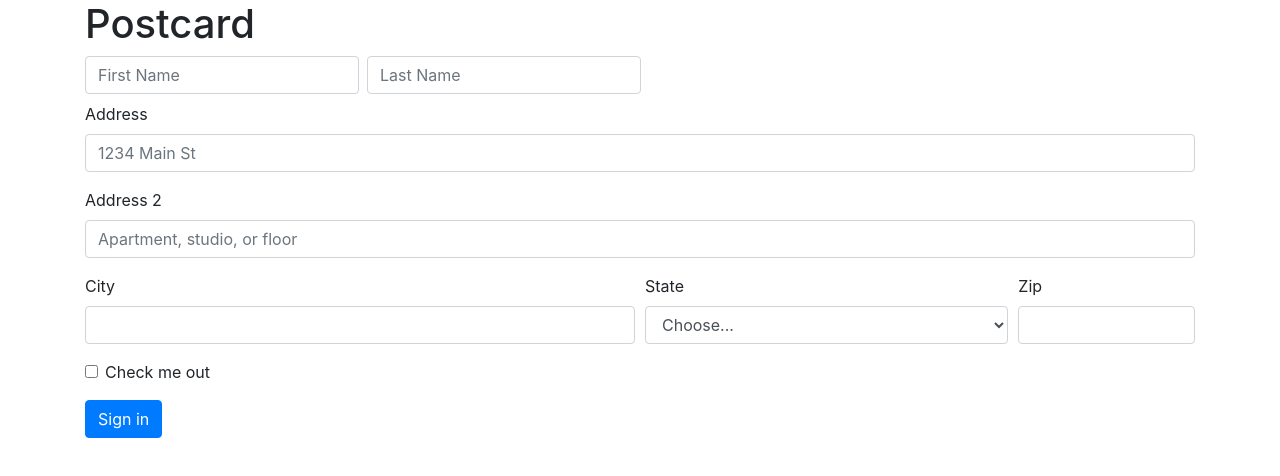
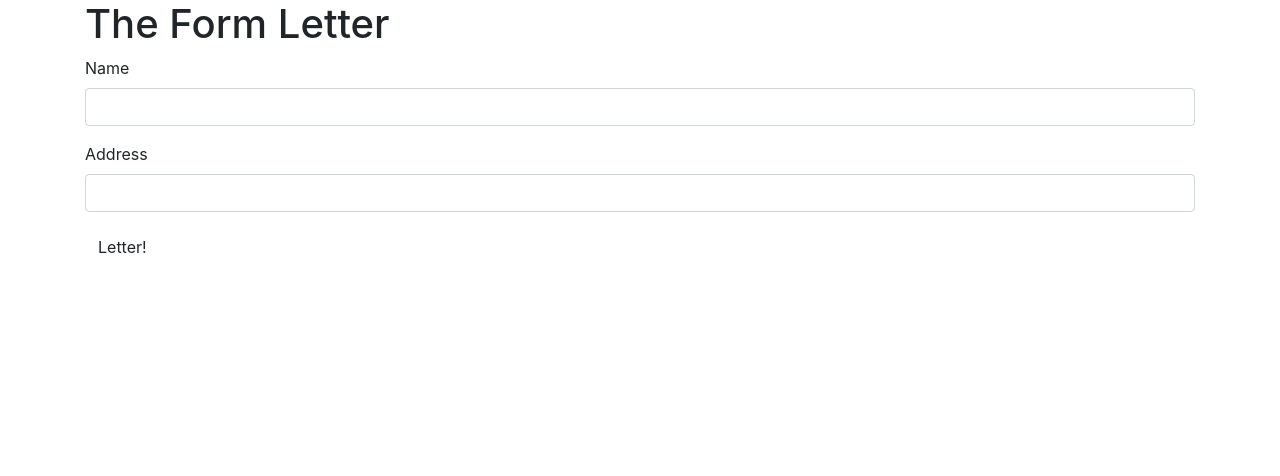
Before and after one commit to bahayg/the-form-letter, a plain HTML site: page index.html in a window 1280 px wide. Drawn offline with nearby package versions, Linux system fonts and the light colour scheme.

Commit message:
Add css to the letter and update html form and add submit function.

```diff
--- a/css/styles.css
+++ b/css/styles.css
@@ -1,7 +1,9 @@
-/* .form-inline{
-  display: none;
-} */
-
-#postcard {
+#letter {
   display: none;
 }
+#letter {
+  width: 700px;
+  border: 5px solid blue;
+  padding: 50px;
+  margin: 20px;
+}
--- a/index.html
+++ b/index.html
@@ -1,71 +1,37 @@
 <!DOCTYPE html>
-<html>
+<html lang="en" dir="ltr">
   <head>
+    <meta charset="utf-8">
     <link href="css/bootstrap.css" rel="stylesheet" type="text/css">
     <link href="css/styles.css" rel="stylesheet" type="text/css">
     <script src="js/jquery-3.4.1.js"></script>
     <script src="js/scripts.js"></script>
-    <title>Postcard</title>
+    <title>The Form Letter</title>
   </head>
+
   <body>
     <div class="container">
-      <h1>Postcard</h1>
-<!--from Bootsrap F/Lname-->
-      <form class="form-inline ">
-        <label class="sr-only firstName" for="inlineFormInputName2">First Name</label>
-        <input type="text" class="form-control mb-2 mr-sm-2" id="inlineFormInputName2" placeholder="First Name">
+      <h1>The Form Letter</h1>
+          <div>
+            <form id="formOne">
+              <div class="form-group">
+                <label for="person">Name</label>
+                <input id="person" class="form-control" type="text">
+              </div>
+              <div class="form-group">
+                <label for="address">Address</label>
+                <input id="address" class="form-control" type="text">
+              </div>
 
-        <label class="sr-only lastName" for="inlineFormInputName2">Last Name</label>
-        <input type="text" class="form-control mb-2 mr-sm-2" id="inlineFormInputName2" placeholder="Last Name">
-      </form>
-<!--from Bootsrap Address-->
-      <form>
-        <div class="form-row">
-        </div>
-        <div class="form-group">
-          <label for="inputAddress">Address</label>
-          <input type="text" class="form-control" id="inputAddress" placeholder="1234 Main St">
-        </div>
-        <div class="form-group">
-          <label for="inputAddress2">Address 2</label>
-          <input type="text" class="form-control" id="inputAddress2" placeholder="Apartment, studio, or floor">
-        </div>
-        <div class="form-row">
-          <div class="form-group col-md-6">
-            <label for="inputCity">City</label>
-            <input type="text" class="form-control" id="inputCity">
+              <button type="submit" class="btn">Letter!</button>
+            </form>
           </div>
-          <div class="form-group col-md-4">
-            <label for="inputState">State</label>
-            <select id="inputState" class="form-control">
-              <option selected>Choose...</option>
-              <option>...</option>
-            </select>
-          </div>
-          <div class="form-group col-md-2">
-            <label for="inputZip">Zip</label>
-            <input type="text" class="form-control" id="inputZip">
+          <div id="letter">
+            <h1>Letter!</h1>
+            <p>To: <span class="person"></span></p>
+            <p>Address: <span class="address"></span></p>
+            <p>Duis non sem interdum, accumsan lacus consectetur, posuere ligula. Maecenas venenatis nisl quis augue fermentum accumsan. Nunc nec faucibus augue, a consectetur libero. Sed consequat ante eget eleifend porta. Nam cursus leo auctor felis pulvinar, a cursus justo scelerisque. Vivamus erat sem, varius in bibendum et, volutpat eu ante. Nunc mollis magna magna, ut vulputate dui posuere a.</p>
           </div>
         </div>
-        <div class="form-group">
-          <div class="form-check">
-            <input class="form-check-input" type="checkbox" id="gridCheck">
-            <label class="form-check-label" for="gridCheck">
-              Check me out
-            </label>
-          </div>
-        </div>
-        <button type="submit" class="btn btn-primary">Sign in</button>
-      </form>
-
-
-
-      <div id="postcard">
-        <h1>Postcard</h1>
-        <p>
-          One day, <span class="person1"></span> and <span class="person2"></span> were walking through the woods, when suddenly a giant <span class="animal"></span> appeared. "<span class="exclamation"></span>", <span class="person1"></span> cried. The two of them <span class="verb"></span> as quickly possible, and when they were safe, <span class="person1"></span> and <span class="person2"></span> gave each other a giant <span class="noun"></span>.
-        </p>
-      </div>
-    </div>
-  </body>
-</html>
+      </body>
+    </html>
--- a/js/scripts.js
+++ b/js/scripts.js
@@ -1,26 +1,15 @@
 $(document).ready(function() {
   $("#formOne").submit(function(event) {
-    var firstNameInput = $("input#firstName").val();
-    var lastNameInput = $("input#lastName").val();
-
-    // var animalInput= $("input#animal").val();
-    // var exclamationInput = $("input#exclamation").val();
-    // var verbInput = $("input#verb").val();
-    // var nounInput = $("input#noun").val();
-
-    $(".firstName").text(firstNameInput);
-    $(".lastName").text(lastNameInput);
+    var personInput = $("input#person").val();
+    var addressInput = $("input#address").val();
 
 
-    // $(".animal").text(animalInput);
-    // $(".exclamation").text(exclamationInput);
-    // $(".verb").text(verbInput);
-    // $(".noun").text(nounInput);
+    $(".person").text(personInput);
+    $(".address").text(addressInput);
 
-
-$(".firstName").show();
-    // $("#postcard").show();
+    $("#letter").show();
 
     event.preventDefault();
+
   });
 });
```
Also changed, not shown: js/jquery-3.4.1.js (renamed from js/jquery-3.4.1 .js).
